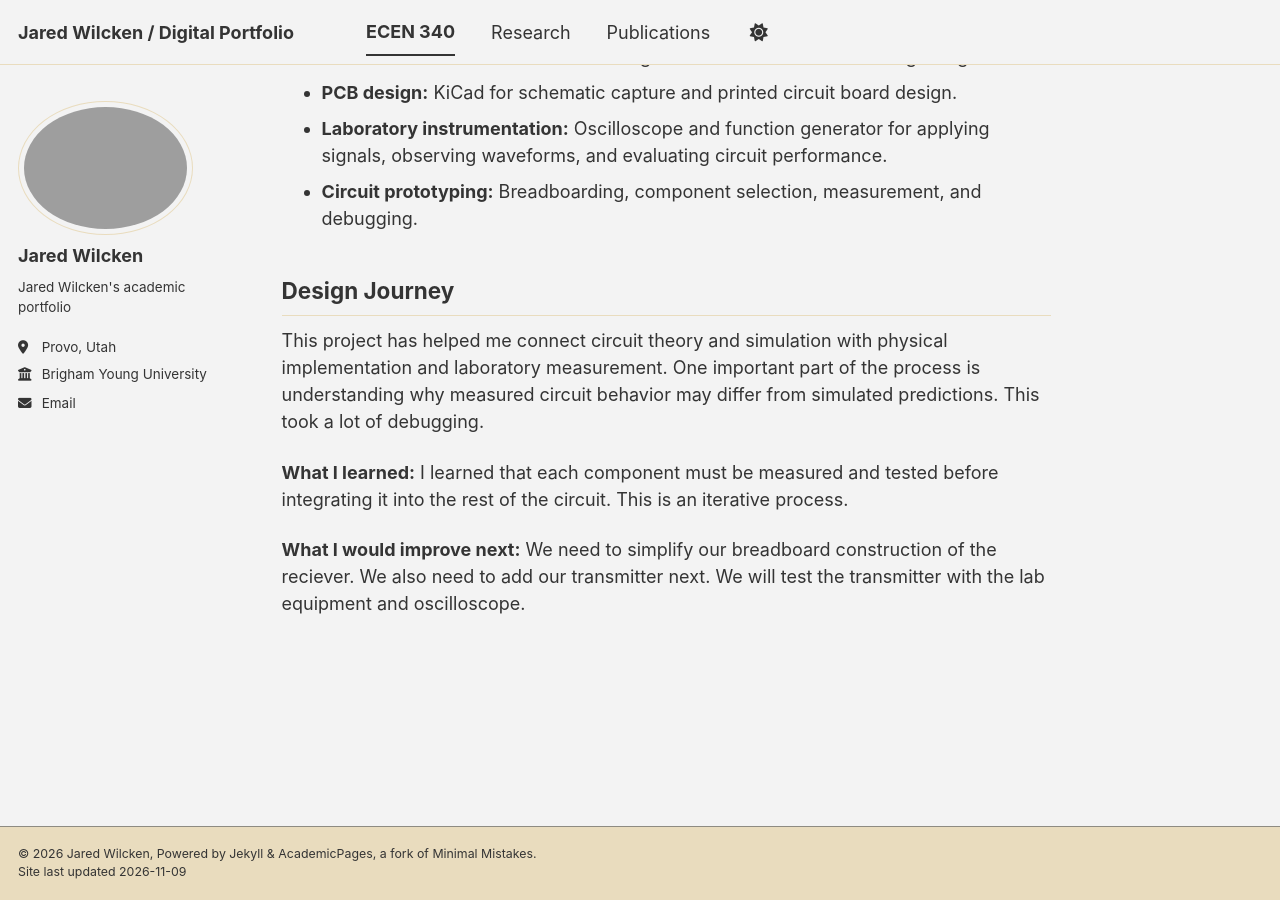
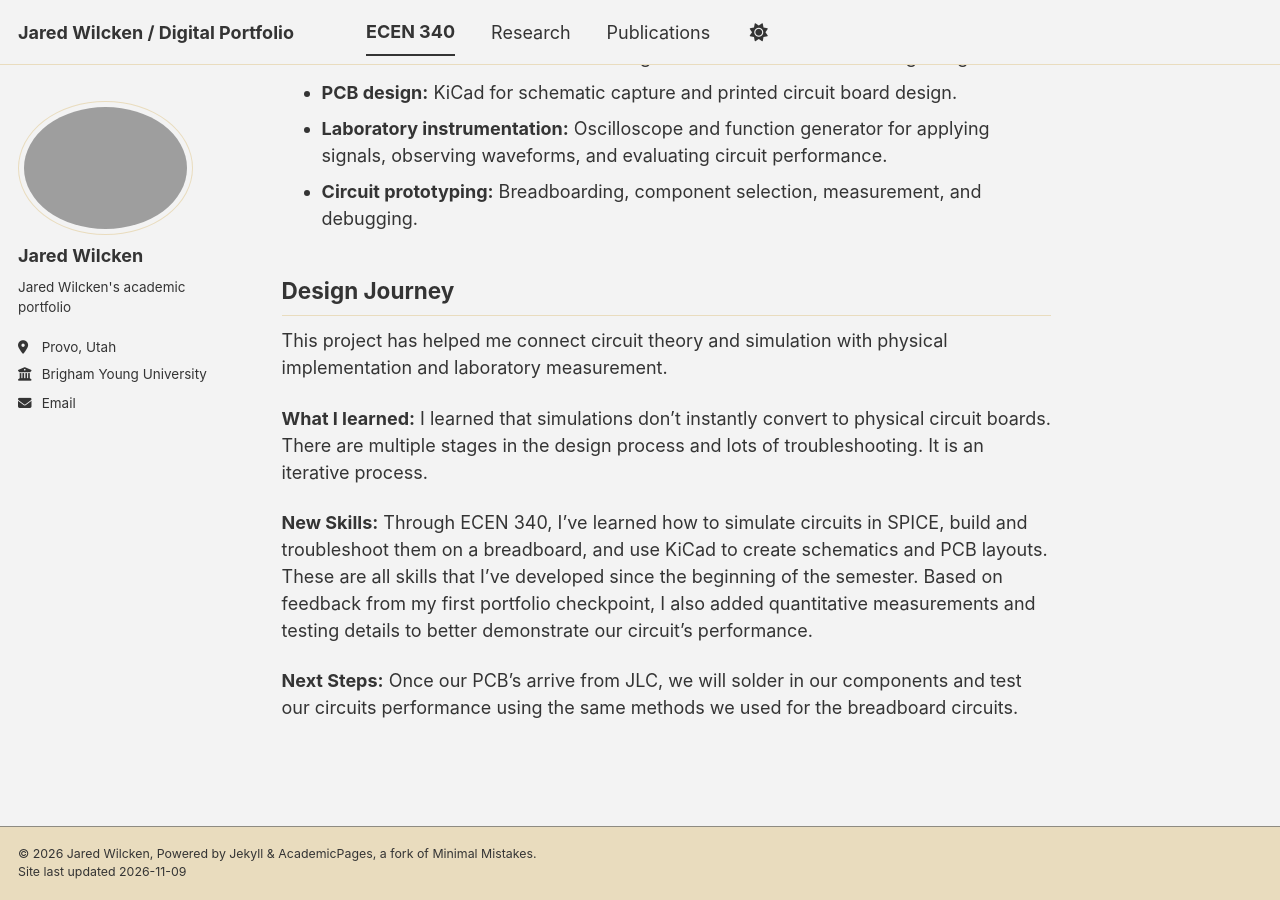
Before and after one commit to jaredwilcken2989/jaredwilcken2989.github.io, a Jekyll site: the page built from _pages/ecen-340.md, in a window 1280 px wide and 900 px high, scrolled down 5907 px. Built offline with Jekyll 4.4.1, drawn with Linux system fonts in a browser that asks for light colours; a style sheet for code colours, icons or effects is not loaded.

Commit message:
Update ecen-340.md
added design journey note

```diff
--- a/_pages/ecen-340.md
+++ b/_pages/ecen-340.md
@@ -90,8 +90,10 @@ For this project, I designed and simulated a filter circuit using SPICE, then wo
 
 ## Design Journey
 
-This project has helped me connect circuit theory and simulation with physical implementation and laboratory measurement. One important part of the process is understanding why measured circuit behavior may differ from simulated predictions. This took a lot of debugging.
+This project has helped me connect circuit theory and simulation with physical implementation and laboratory measurement.
 
-**What I learned:** I learned that each component must be measured and tested before integrating it into the rest of the circuit. This is an iterative process.
+**What I learned:** I learned that simulations don't instantly convert to physical circuit boards. There are multiple stages in the design process and lots of troubleshooting. It is an iterative process.
 
-**What I would improve next:** We need to simplify our breadboard construction of the reciever. We also need to add our transmitter next. We will test the transmitter with the lab equipment and oscilloscope.
+**New Skills:** Through ECEN 340, I've learned how to simulate circuits in SPICE, build and troubleshoot them on a breadboard, and use KiCad to create schematics and PCB layouts. These are all skills that I've developed since the beginning of the semester. Based on feedback from my first portfolio checkpoint, I also added quantitative measurements and testing details to better demonstrate our circuit's performance.
+
+**Next Steps:** Once our PCB's arrive from JLC, we will solder in our components and test our circuits performance using the same methods we used for the breadboard circuits.
```
